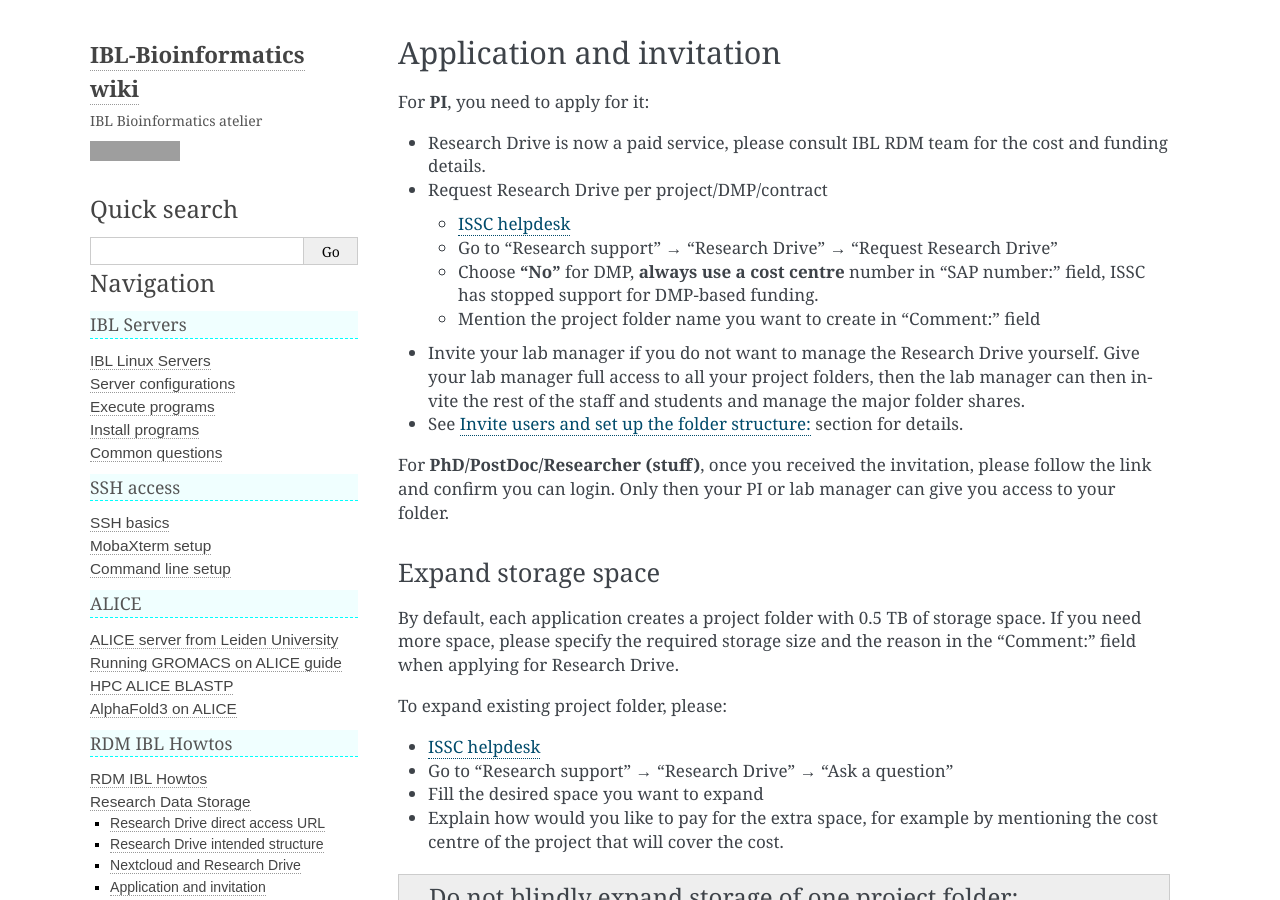
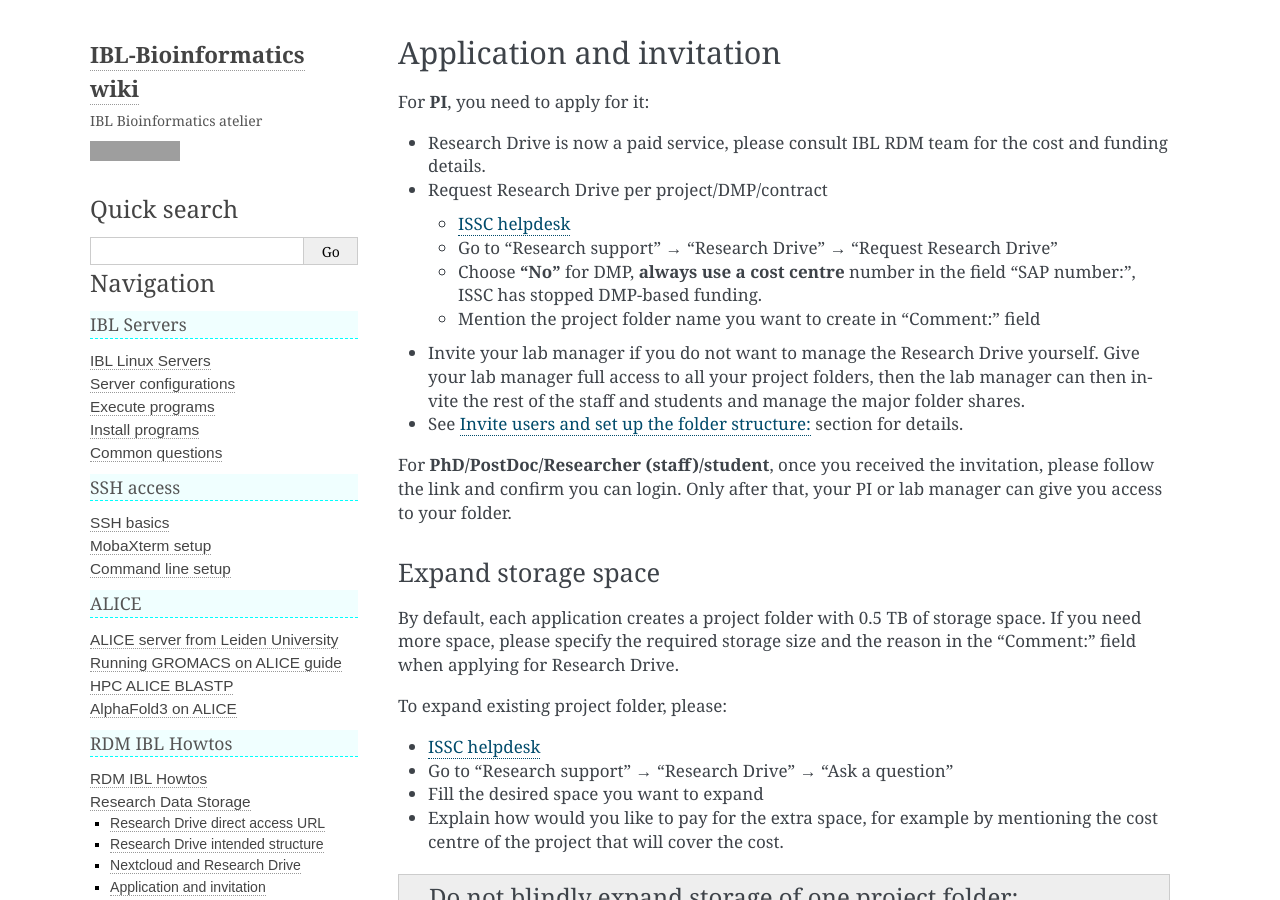
Before and after one commit to IBL-bioinfo/IBL-bioinformatics-wiki, a Sphinx documentation site: the page built from docs/source/rdm_howtos/ResearchDrive.md, in a window 1280 px wide and 900 px high, scrolled down 1570 px. Built offline with Sphinx 7.4.7, drawn with Linux system fonts in a browser that asks for light colours; some of the changed text lies outside the part shown; grey boxes are pictures that could not be loaded.

Commit message:
Clarify setup instructions for Research Drive, specifying access requirements for PIs, staff, and students.

```diff
--- a/docs/source/rdm_howtos/ResearchDrive.md
+++ b/docs/source/rdm_howtos/ResearchDrive.md
@@ -29,12 +29,12 @@
 - Request Research Drive per project/DMP/contract
   - [ISSC helpdesk](https://helpdesk.universiteitleiden.nl/)
   - Go to "Research support" → "Research Drive" → "Request Research Drive"
-  - Choose **"No"** for DMP, **always use a cost centre** number in "SAP number:" field, ISSC has stopped support for DMP-based funding.
+  - Choose **"No"** for DMP, **always use a cost centre** number in the field "SAP number:", ISSC has stopped DMP-based funding.
   - Mention the project folder name you want to create in "Comment:" field
 - Invite your lab manager if you do not want to manage the Research Drive yourself. Give your lab manager full access to all your project folders, then the lab manager can then invite the rest of the staff and students and manage the major folder shares.
 - See [Invite users and set up the folder structure:](#invite-users-and-set-up-the-folder-structure) section for details.
 
-For **PhD/PostDoc/Researcher (stuff)**, once you received the invitation, please follow the link and confirm you can login. Only then your PI or lab manager can give you access to your folder.
+For **PhD/PostDoc/Researcher (staff)/student**, once you received the invitation, please follow the link and confirm you can login. Only after that, your PI or lab manager can give you access to your folder.
 
 ### Expand storage space
 
@@ -67,10 +67,10 @@
 
 ## Workflow Setting Up Research Drive
 
-After Research Drive has been activated, follow these steps to set up your project folder, invite users, and sync files to your local computer.
+After Research Drive has been activated, follow these steps to set up your project folder, invite users, and sync files to your local computer. This tutorial assumes you already have a project folder (if you are a PI) or have been invited to access at least one folder (if you are staff or student). If you do not have access to any project folder, please contact your PI or lab manager.
 
 Login:
-- PI logs in to [Research Drive](https://universiteitleiden.data.surf.nl)
+- Logs in to [Research Drive](https://universiteitleiden.data.surf.nl)
 - Go to the dashboard (top-left icon row, rightmost icon)
 
 ::: {admonition} First-time login
```
